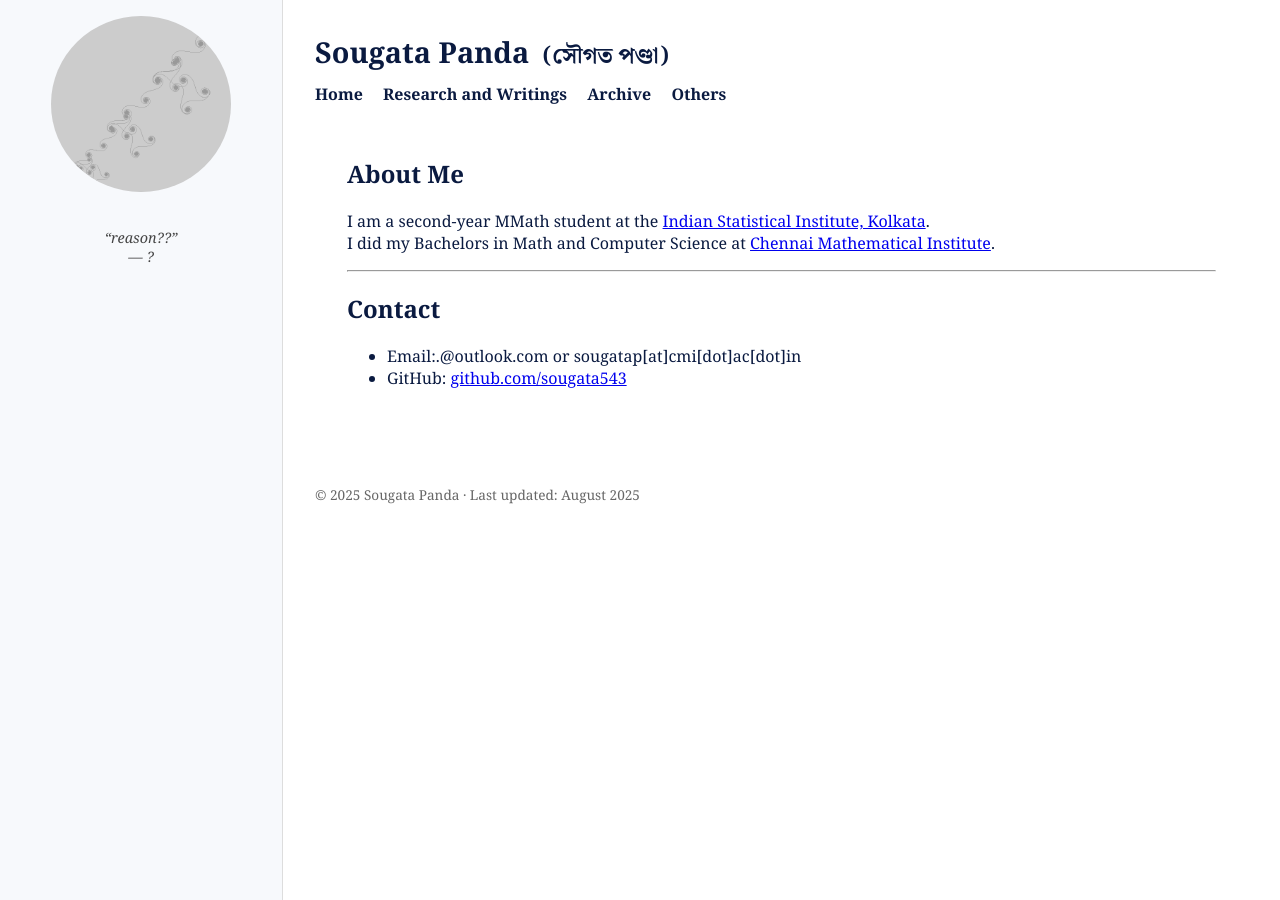
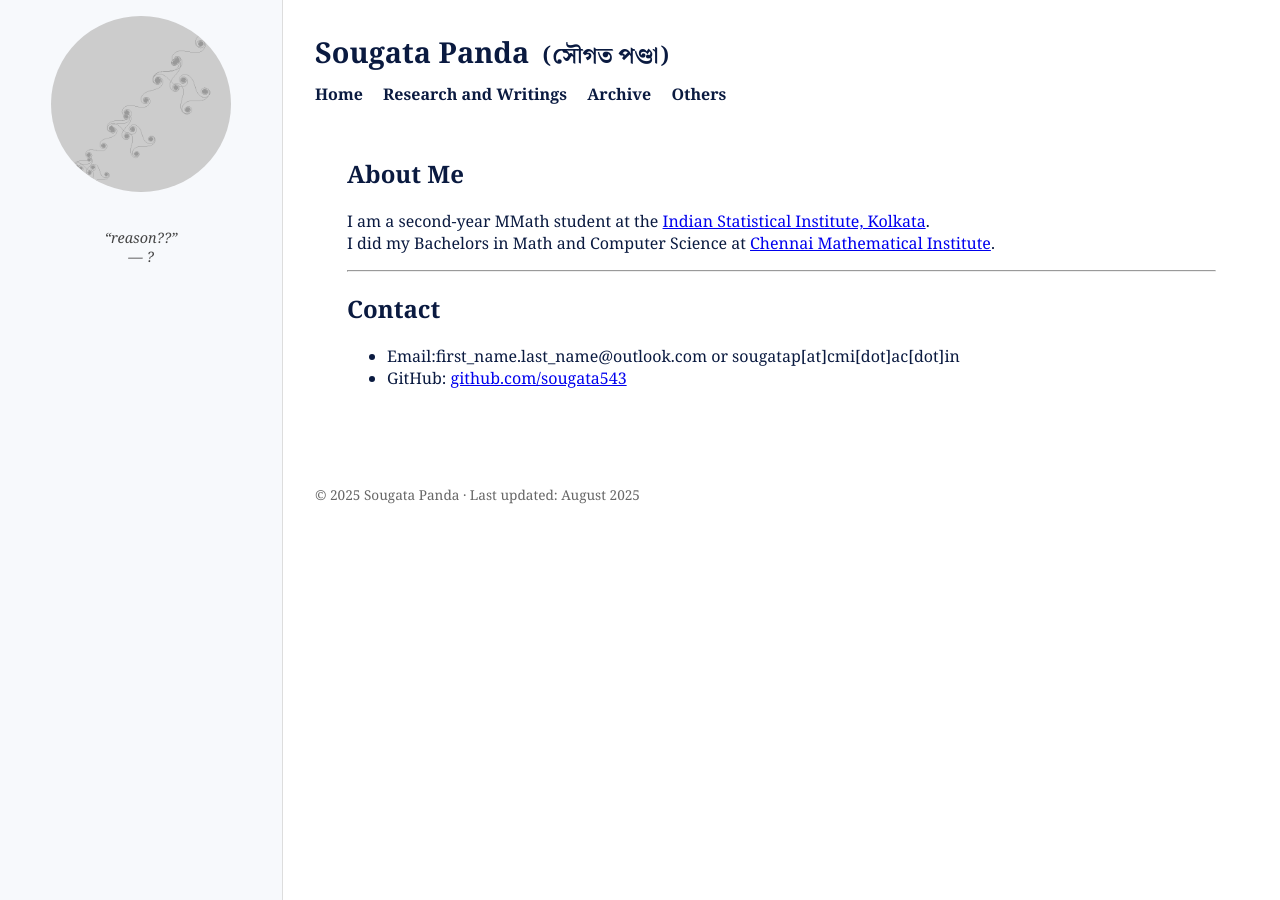
Before and after one commit to sougata543/sougata543.github.io, a Jekyll site: the page built from index.md, in a window 1280 px wide. Built offline with Jekyll 4.4.1, drawn with Linux system fonts in a browser that asks for light colours.

Commit message:
minor fix 3

```diff
--- a/index.md
+++ b/index.md
@@ -12,5 +12,5 @@ I did my Bachelors in Math and Computer Science at [Chennai Mathematical Institu
 
 ## Contact
 
-- Email:<first_name>.<last_name>@outlook.com or sougatap[at]cmi[dot]ac[dot]in
+- Email:first_name.last_name@outlook.com or sougatap[at]cmi[dot]ac[dot]in
 - GitHub: [github.com/sougata543](https://github.com/sougata543)
```
